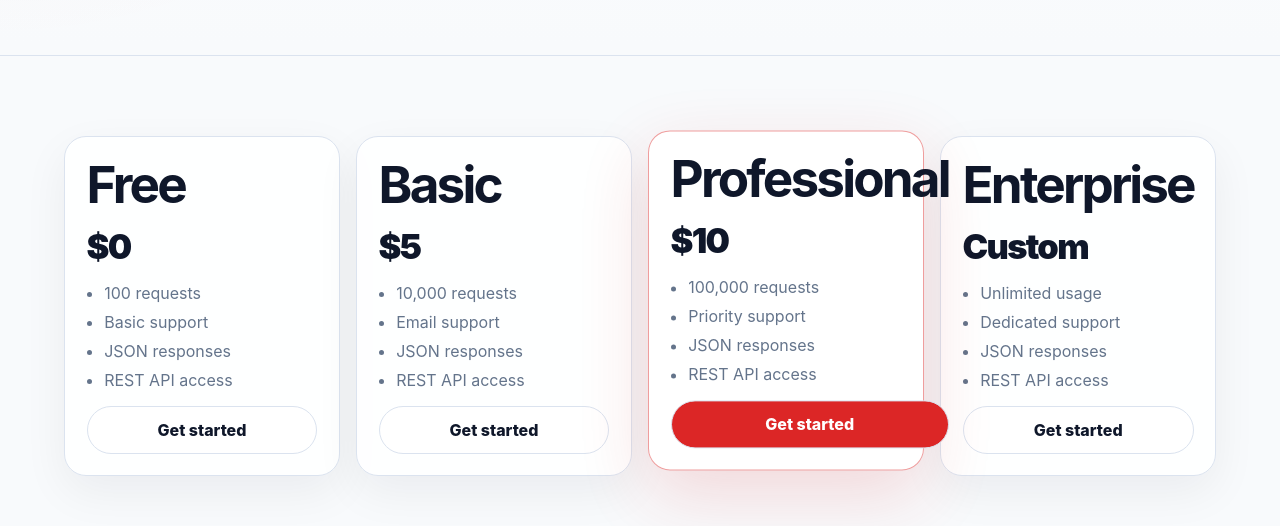
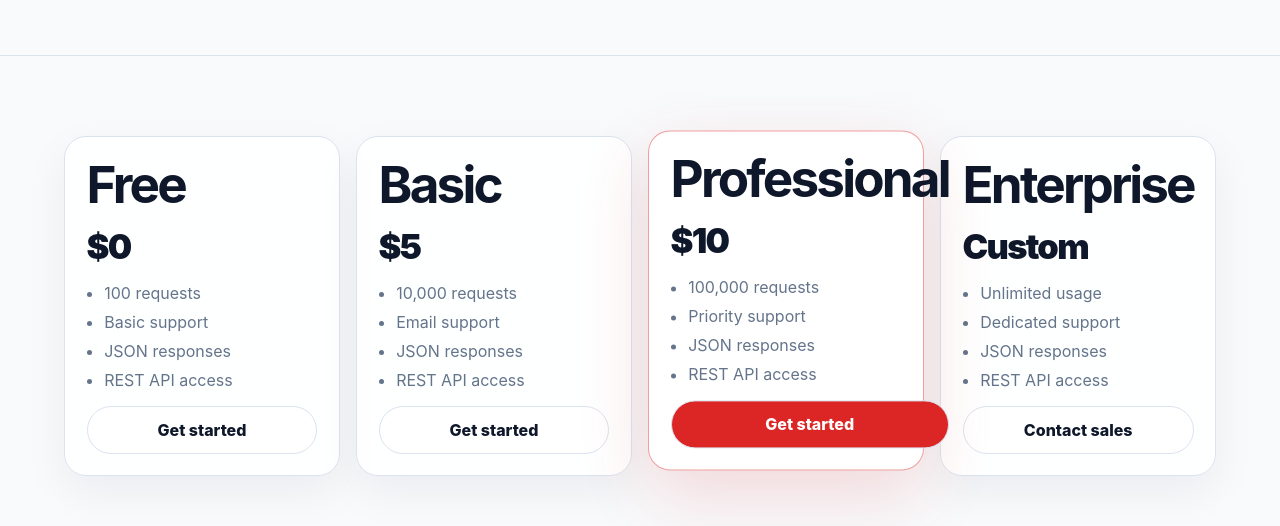
Before and after one commit to dtech4099-a11y/youtube-transcript-api, a Next.js app: page /pricing in a window 1280 px wide. Shown: the part 500-1026 px from the top of the page. Built offline with nearby package versions, Linux system fonts and the light colour scheme.

Commit message:
Set Vercel function region to Mumbai

```diff
--- a/app/api/batch/route.ts
+++ b/app/api/batch/route.ts
@@ -8,6 +8,7 @@ import { getTranscript, type TranscriptItem } from "@/lib/youtube/transcript";
 
 export const runtime = "nodejs";
 export const dynamic = "force-dynamic";
+export const preferredRegion = "bom1";
 
 type BatchTranscriptResult =
   | {
--- a/app/api/languages/route.ts
+++ b/app/api/languages/route.ts
@@ -7,6 +7,7 @@ import { getLanguages, type LanguageInfo } from "@/lib/youtube/languages";
 
 export const runtime = "nodejs";
 export const dynamic = "force-dynamic";
+export const preferredRegion = "bom1";
 
 type LanguagesResponse = {
   success: true;
--- a/app/api/metadata/route.ts
+++ b/app/api/metadata/route.ts
@@ -8,6 +8,7 @@ import { getMetadata, type VideoMetadata } from "@/lib/youtube/metadata";
 
 export const runtime = "nodejs";
 export const dynamic = "force-dynamic";
+export const preferredRegion = "bom1";
 
 export function OPTIONS() {
   return corsPreflightResponse();
--- a/app/api/transcript/route.ts
+++ b/app/api/transcript/route.ts
@@ -8,6 +8,7 @@ import { getTranscript, type TranscriptItem } from "@/lib/youtube/transcript";
 
 export const runtime = "nodejs";
 export const dynamic = "force-dynamic";
+export const preferredRegion = "bom1";
 
 type TranscriptResponse = {
   success: true;
--- a/app/components/site-data.ts
+++ b/app/components/site-data.ts
@@ -3,6 +3,7 @@ export const siteConfig = {
   company: "DTech DevOps",
   email: "dtech4099@gmail.com",
   website: "https://youtube-trascript-api.vercel.app",
+  rapidApiMarketplaceUrl: "https://rapidapi.com/dtech4099/api/youtube-transcript27",
   rapidApiBaseUrl: "https://youtube-transcript27.p.rapidapi.com",
   description:
     "Extract transcripts, captions, metadata, and languages from YouTube videos instantly."
--- a/app/pricing/page.tsx
+++ b/app/pricing/page.tsx
@@ -38,7 +38,11 @@ export default function PricingPage() {
                   <li>JSON responses</li>
                   <li>REST API access</li>
                 </ul>
-                <Link href="/docs">Get started</Link>
+                {plan.name === "Enterprise" ? (
+                  <Link href="/contact">Contact sales</Link>
+                ) : (
+                  <a href={siteConfig.rapidApiMarketplaceUrl}>Get started</a>
+                )}
               </article>
             ))}
           </div>
```
Also changed, not shown: 2 other files (tests, documents, lock files or other folders).
